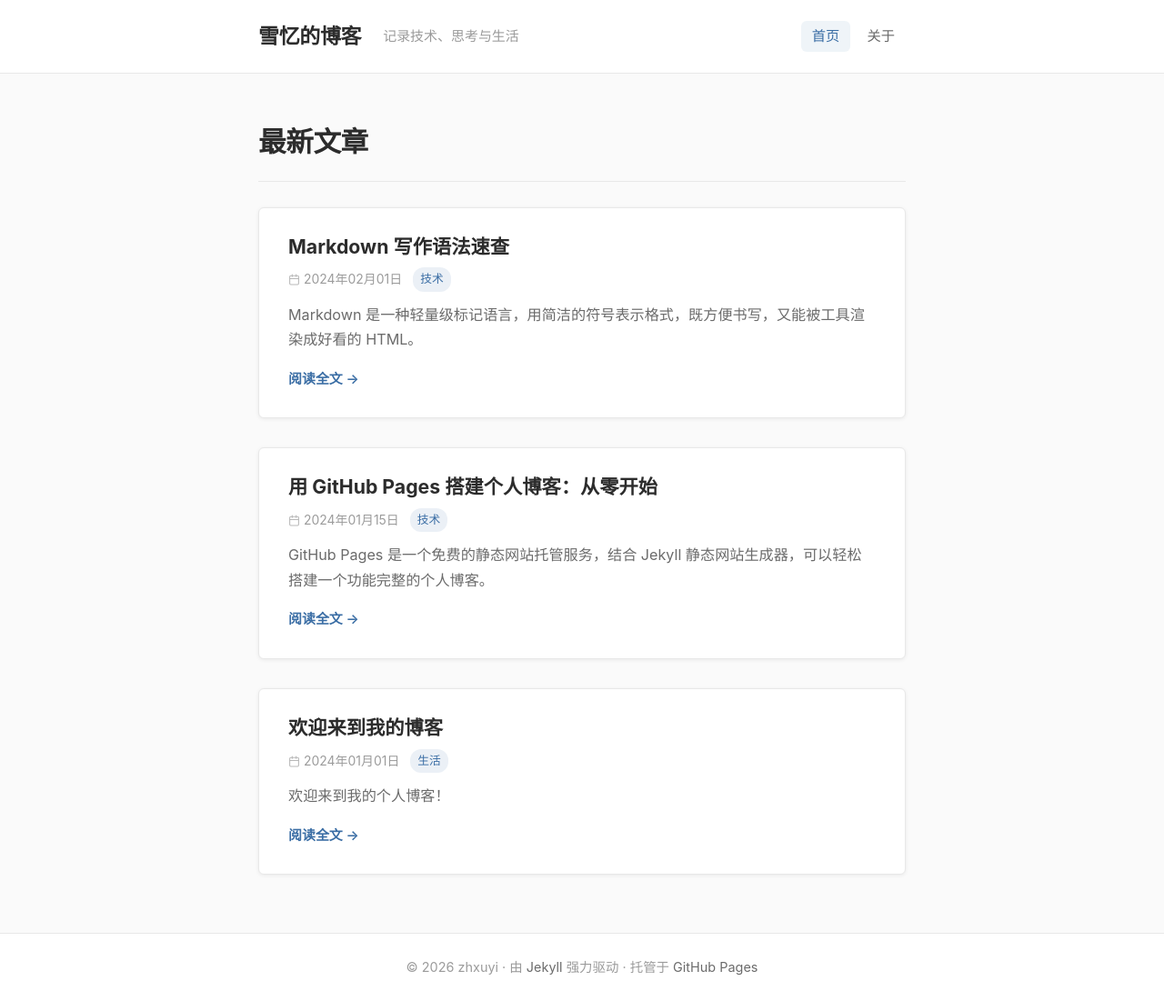
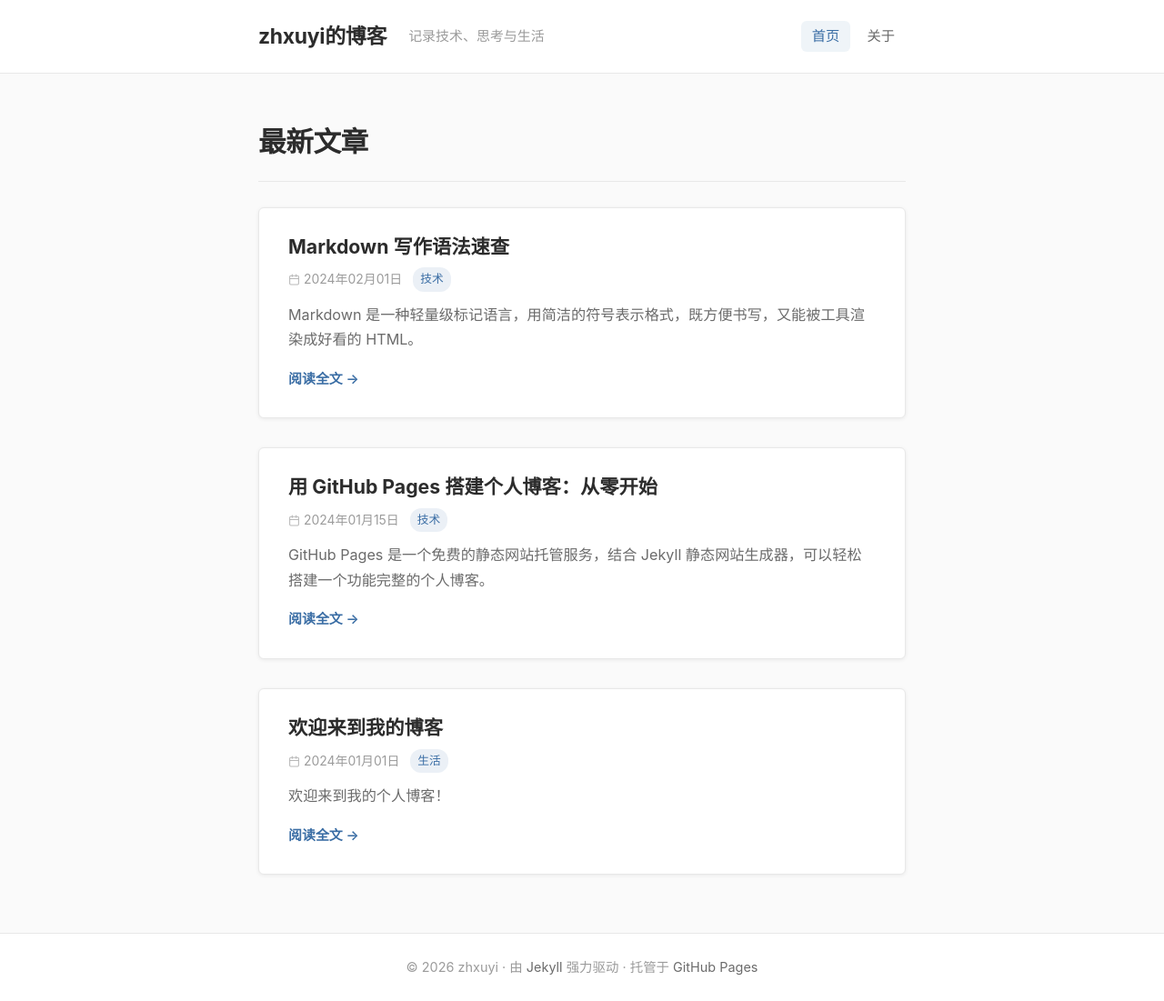
Before and after one commit to zhxuyi/zhxuyi.github.io, a Jekyll site: the page built from index.html, in a window 1280 px wide. Shown: the whole page at 91% size. Built offline with Jekyll 4.4.1, drawn with Linux system fonts in a browser that asks for light colours; the list of posts is cut into pages by our own code.

Commit message:
Update blog title in configuration file

```diff
--- a/_config.yml
+++ b/_config.yml
@@ -1,4 +1,4 @@
-title: "雪忆的博客"
+title: "zhxuyi的博客"
 description: "记录技术、思考与生活"
 author:
   name: "zhxuyi"
```
